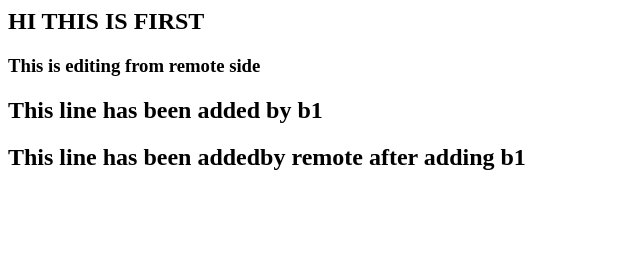
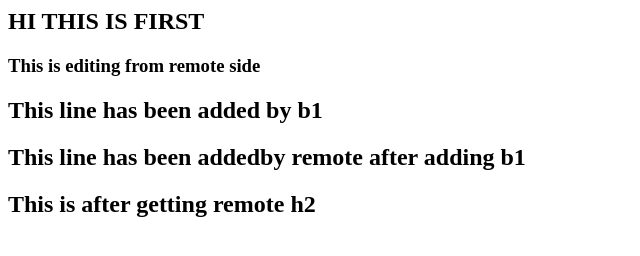
Before and after one commit to abhishekadityaroy102/gitrevise, a plain HTML site: page frontend/index.html in a window 1280 px wide. Shown: the whole page, without its empty margins (0-640 px from the left). Drawn offline with Linux system fonts and the light colour scheme.

Commit message:
again adding after fetching data from remote repo

```diff
--- a/frontend/index.html
+++ b/frontend/index.html
@@ -9,5 +9,6 @@
     <h3>This is editing from remote side</h3>
     <h2>This line has been added by b1</h2>
     <h2>This line has been addedby remote after adding b1 </h2>
+    <h2>This is after getting remote h2 </h2>
 </body>
 </html>
```
